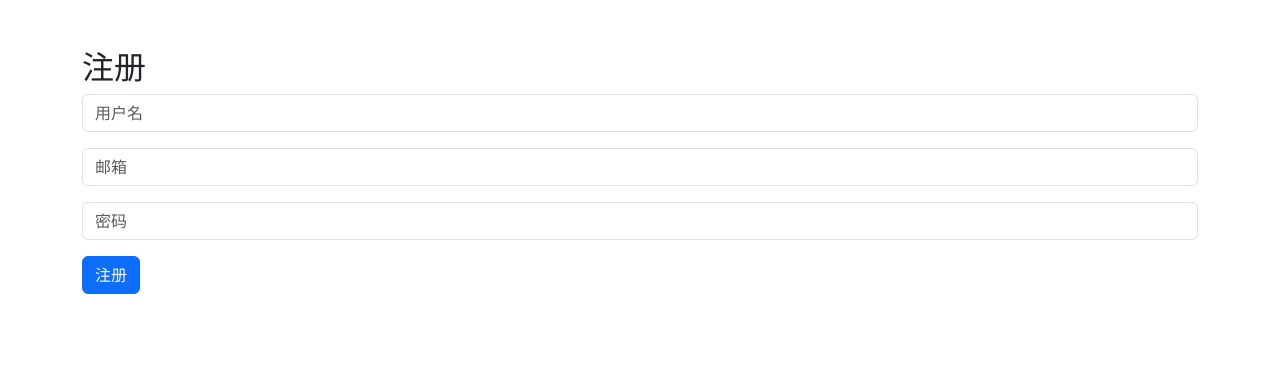
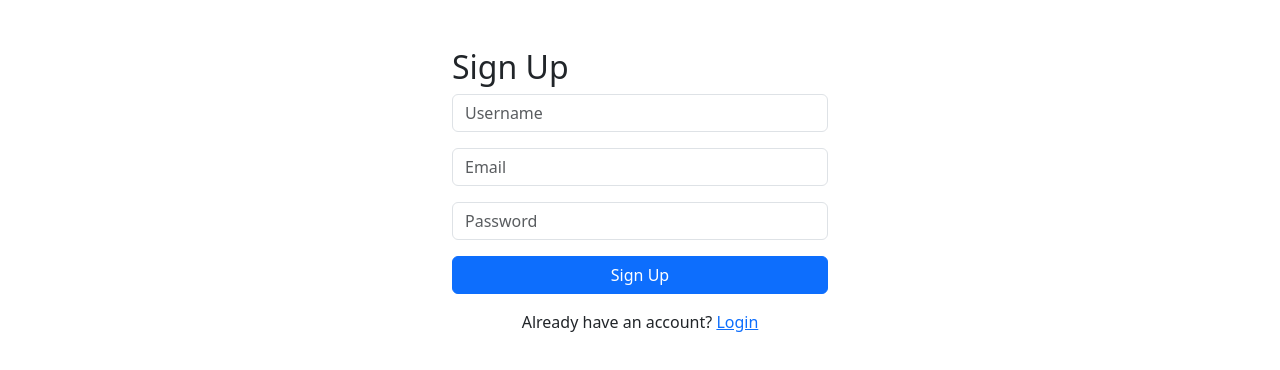
Before and after one commit to KathrynLin/TODO_app, a React (Create React App) app in the folder todo-frontend/: page /signup in a window 1280 px wide. Shown: the top 370 px of the page. Built offline with nearby package versions, Linux system fonts and the light colour scheme; the HTML template or start-up script is replaced by a standard one.

Commit message:
modify login page

```diff
--- a/todo-frontend/src/pages/Login.js
+++ b/todo-frontend/src/pages/Login.js
@@ -49,6 +49,10 @@ function Login() {
       <button className="btn btn-primary w-100" onClick={handleLogin}>
         Login
       </button>
+      <div className="text-center mt-3">
+        <span>Don't have an account? </span>
+        <a href="/signup" className="text-primary">Sign up</a>
+      </div>
     </div>
   );
 }
--- a/todo-frontend/src/pages/Signup.js
+++ b/todo-frontend/src/pages/Signup.js
@@ -5,9 +5,9 @@ import { useNavigate } from "react-router-dom";
 import axios from "axios";
 
 const schema = yup.object().shape({
-  username: yup.string().required("用户名不能为空").min(3, "用户名至少3个字符"),
-  email: yup.string().email("请输入有效的邮箱").required("邮箱不能为空"),
-  password: yup.string().min(6, "密码至少6个字符").required("密码不能为空"),
+  username: yup.string().required("Username is required").min(3, "Username must be at least 3 characters"),
+  email: yup.string().email("Please enter a valid email").required("Email is required"),
+  password: yup.string().min(6, "Password must be at least 6 characters").required("Password is required"),
 });
 
 function Signup() {
@@ -17,30 +17,51 @@ function Signup() {
   const onSubmit = async (data) => {
     try {
       await axios.post("http://localhost:5000/api/auth/register", data);
-      alert("注册成功，请登录！");
+      alert("Registration successful! Please login.");
       navigate("/login");
     } catch (error) {
-      alert("注册失败：" + (error.response?.data?.message || "请检查输入信息"));
+      alert("Registration failed: " + (error.response?.data?.message || "Please check your input"));
     }
   };
 
   return (
-    <div className="container mt-5">
-      <h2>注册</h2>
+    <div className="container mt-5" style={{ maxWidth: "400px" }}>
+      <h2>Sign Up</h2>
       <form onSubmit={handleSubmit(onSubmit)}>
         <div className="mb-3">
-          <input type="text" className="form-control" placeholder="用户名" {...register("username")} />
+          <input
+            type="text"
+            className="form-control"
+            placeholder="Username"
+            {...register("username")}
+          />
           <p className="text-danger">{errors.username?.message}</p>
         </div>
         <div className="mb-3">
-          <input type="email" className="form-control" placeholder="邮箱" {...register("email")} />
+          <input
+            type="email"
+            className="form-control"
+            placeholder="Email"
+            {...register("email")}
+          />
           <p className="text-danger">{errors.email?.message}</p>
         </div>
         <div className="mb-3">
-          <input type="password" className="form-control" placeholder="密码" {...register("password")} />
+          <input
+            type="password"
+            className="form-control"
+            placeholder="Password"
+            {...register("password")}
+          />
           <p className="text-danger">{errors.password?.message}</p>
         </div>
-        <button className="btn btn-primary" type="submit">注册</button>
+        <button className="btn btn-primary w-100" type="submit">
+          Sign Up
+        </button>
+        <div className="text-center mt-3">
+          <span>Already have an account? </span>
+          <a href="/login" className="text-primary">Login</a>
+        </div>
       </form>
     </div>
   );
```
